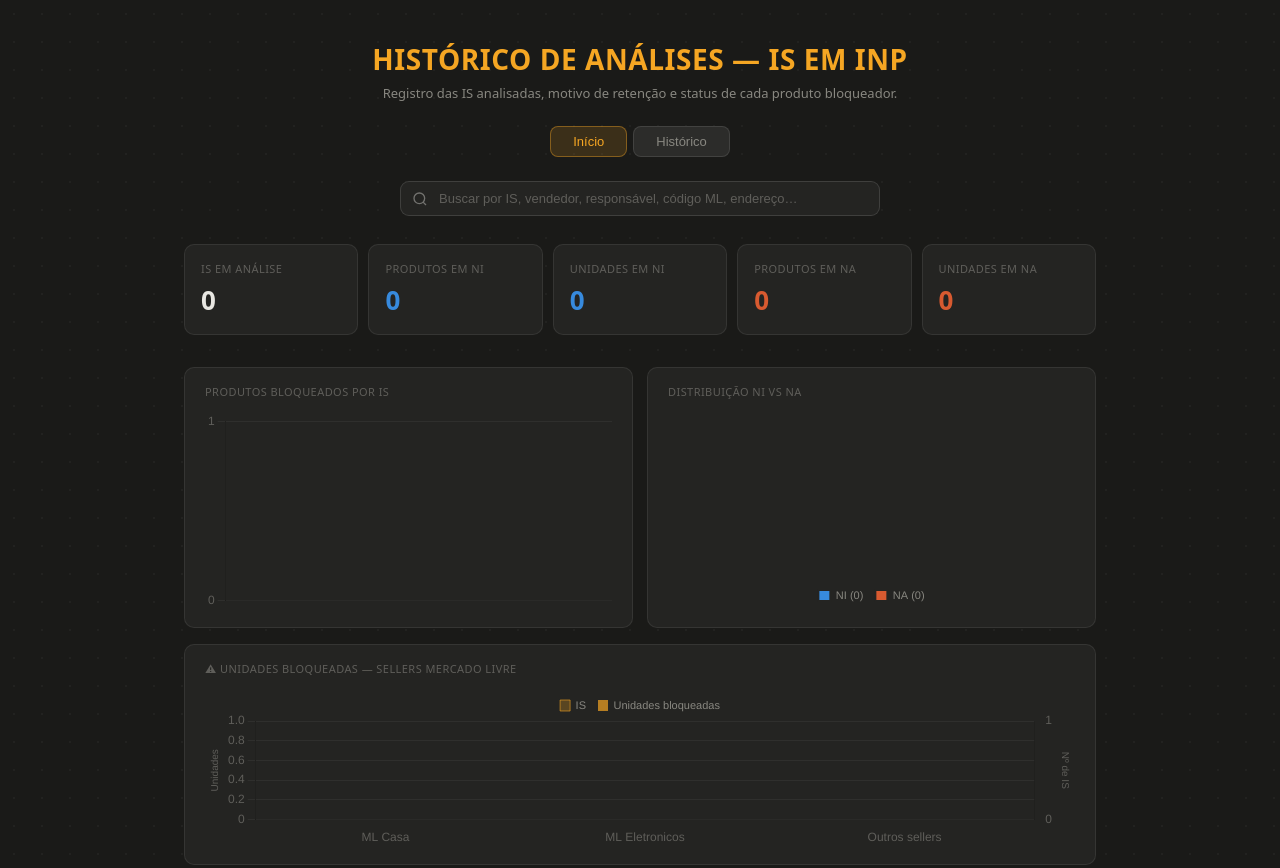
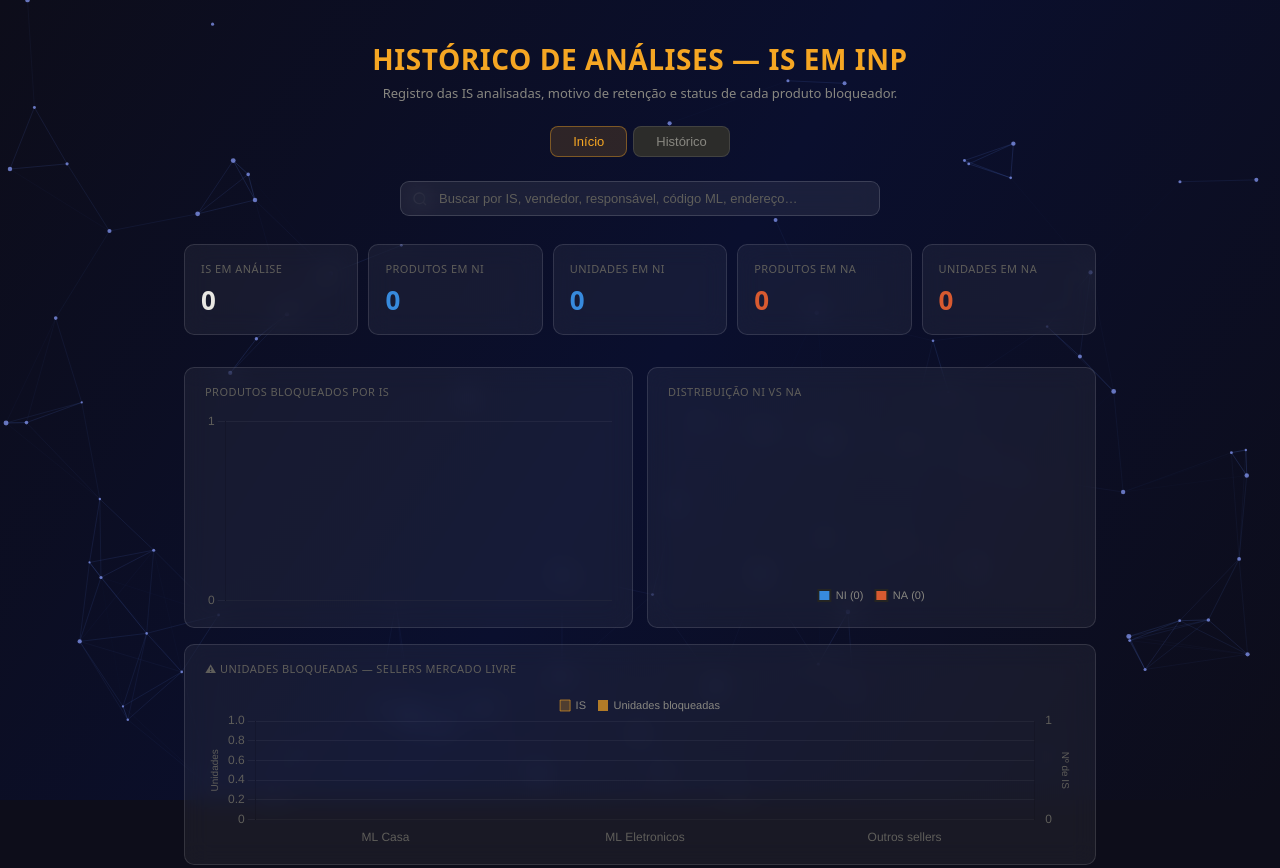
Before and after one commit to ICQA-ADDRESSINP/Analise-IS-INP, a plain HTML site: page index.html in a window 1280 px wide. Shown: the top 868 px of the page. Drawn offline with nearby package versions, Linux system fonts and the light colour scheme.

Commit message:
Add files via upload

```diff
--- a/index.html
+++ b/index.html
@@ -8,7 +8,9 @@
 <style>
 :root{color-scheme:dark}
 *{box-sizing:border-box;margin:0;padding:0}
-body{font-family:system-ui,-apple-system,sans-serif;background-color:#1a1a18;background-image:radial-gradient(rgba(255,255,255,0.035) 1px,transparent 1px);background-size:28px 28px;color:#e8e7e2;font-size:14px;min-height:100vh}
+body{font-family:system-ui,-apple-system,sans-serif;background:#0d0d1a;color:#e8e7e2;font-size:14px;min-height:100vh;overflow-x:hidden}
+#bg-canvas{position:fixed;top:0;left:0;width:100%;height:100%;z-index:0;pointer-events:none}
+.top,.page{position:relative;z-index:1}
 .top{text-align:center;padding:2.5rem 1.5rem 0}
 .top h1{font-size:28px;font-weight:700;color:#f5a623;text-transform:uppercase;letter-spacing:.02em;margin-bottom:.4rem}
 .top p{font-size:13px;color:#888780;margin-bottom:1.5rem}
@@ -17,7 +19,7 @@ body{font-family:system-ui,-apple-system,sans-serif;background-color:#1a1a18;bac
 .nav-btn:hover{background:#383836;color:#e8e7e2}
 .nav-btn.active{background:rgba(245,166,35,.15);border-color:rgba(245,166,35,.4);color:#f5a623}
 .search-wrap{max-width:480px;margin:0 auto 1.75rem;position:relative}
-.search-wrap input{width:100%;background:#242422;border:.5px solid rgba(255,255,255,.12);border-radius:9px;padding:9px 16px 9px 38px;font-size:13px;color:#e8e7e2;outline:none;transition:border-color .15s}
+.search-wrap input{width:100%;background:rgba(255,255,255,0.07);backdrop-filter:blur(10px);-webkit-backdrop-filter:blur(10px);border:.5px solid rgba(255,255,255,.15);border-radius:9px;padding:9px 16px 9px 38px;font-size:13px;color:#e8e7e2;outline:none;transition:border-color .15s}
 .search-wrap input::placeholder{color:#5f5e5a}
 .search-wrap input:focus{border-color:rgba(245,166,35,.4)}
 .search-wrap svg{position:absolute;left:12px;top:50%;transform:translateY(-50%);opacity:.4;pointer-events:none}
@@ -25,17 +27,17 @@ body{font-family:system-ui,-apple-system,sans-serif;background-color:#1a1a18;bac
 .screen{display:none}
 .screen.visible{display:block}
 .metrics{display:grid;grid-template-columns:repeat(5,1fr);gap:10px;margin-bottom:2rem}
-.metric{background:#242422;border:.5px solid rgba(255,255,255,.08);border-radius:10px;padding:1rem}
+.metric{background:rgba(255,255,255,0.05);backdrop-filter:blur(12px);-webkit-backdrop-filter:blur(12px);border:.5px solid rgba(255,255,255,.12);border-radius:10px;padding:1rem}
 .metric-label{font-size:11px;color:#5f5e5a;text-transform:uppercase;letter-spacing:.04em;margin-bottom:6px}
 .metric-value{font-size:26px;font-weight:600;color:#e8e7e2}
 .metric-value.ni{color:#378ADD}
 .metric-value.na{color:#D85A30}
 .charts-row{display:grid;grid-template-columns:1fr 1fr;gap:14px;margin-bottom:1rem}
 .charts-row2{display:grid;grid-template-columns:1fr;gap:14px;margin-bottom:2rem}
-.chart-card{background:#242422;border:.5px solid rgba(255,255,255,.08);border-radius:10px;padding:1rem 1.25rem}
+.chart-card{background:rgba(255,255,255,0.05);backdrop-filter:blur(12px);-webkit-backdrop-filter:blur(12px);border:.5px solid rgba(255,255,255,.12);border-radius:10px;padding:1rem 1.25rem}
 .chart-title{font-size:11px;font-weight:500;color:#5f5e5a;text-transform:uppercase;letter-spacing:.04em;margin-bottom:.75rem}
 .stitle{font-size:11px;font-weight:500;color:#5f5e5a;text-transform:uppercase;letter-spacing:.05em;margin-bottom:.75rem}
-.is-card{background:#242422;border:.5px solid rgba(255,255,255,.08);border-radius:12px;margin-bottom:1.25rem;overflow:hidden}
+.is-card{background:rgba(255,255,255,0.05);backdrop-filter:blur(14px);-webkit-backdrop-filter:blur(14px);border:.5px solid rgba(255,255,255,.12);border-radius:12px;margin-bottom:1.25rem;overflow:hidden}
 .is-card.ml-seller{border-left:3px solid rgba(245,166,35,.6)}
 .is-header{padding:.9rem 1.25rem;border-bottom:.5px solid rgba(255,255,255,.07);display:flex;align-items:flex-start;justify-content:space-between;gap:1rem;flex-wrap:wrap}
 .is-number{font-size:15px;font-weight:600;color:#e8e7e2}
@@ -47,7 +49,7 @@ body{font-family:system-ui,-apple-system,sans-serif;background-color:#1a1a18;bac
 .badge-ok{background:rgba(99,153,34,.15);color:#7ab83a}
 .badge-ml{background:rgba(245,166,35,.12);color:#f5a623;font-size:10px;font-weight:600;padding:2px 7px;border-radius:5px;letter-spacing:.02em}
 .is-header-right{display:flex;gap:8px;align-items:center;flex-wrap:wrap}
-.is-info{padding:.6rem 1.25rem;background:#1e1e1c;border-bottom:.5px solid rgba(255,255,255,.06);display:flex;flex-wrap:wrap;gap:1.5rem}
+.is-info{padding:.6rem 1.25rem;background:rgba(0,0,0,0.15);border-bottom:.5px solid rgba(255,255,255,.06);display:flex;flex-wrap:wrap;gap:1.5rem}
 .info-item{font-size:12px;color:#888780}
 .info-item strong{color:#d3d1c7;font-weight:500}
 table{width:100%;border-collapse:collapse}
@@ -61,7 +63,7 @@ tr:last-child td{border-bottom:none}
 .conclusion-text{font-size:13px;color:#b4b2a9;line-height:1.6}
 .btn-arch{background:rgba(255,255,255,.06);border:.5px solid rgba(255,255,255,.12);color:#888780;font-size:11px;font-weight:500;padding:4px 12px;border-radius:6px;cursor:pointer;transition:all .15s}
 .btn-arch:hover{background:rgba(245,166,35,.12);border-color:rgba(245,166,35,.3);color:#f5a623}
-.hist-item{background:#242422;border:.5px solid rgba(255,255,255,.08);border-radius:10px;padding:1rem 1.25rem;margin-bottom:.75rem;display:flex;align-items:flex-start;justify-content:space-between;gap:1rem;flex-wrap:wrap}
+.hist-item{background:rgba(255,255,255,0.05);backdrop-filter:blur(12px);-webkit-backdrop-filter:blur(12px);border:.5px solid rgba(255,255,255,.12);border-radius:10px;padding:1rem 1.25rem;margin-bottom:.75rem;display:flex;align-items:flex-start;justify-content:space-between;gap:1rem;flex-wrap:wrap}
 .hist-left{flex:1;min-width:0}
 .hist-is{font-size:14px;font-weight:600;color:#e8e7e2;margin-bottom:4px}
 .hist-detail{font-size:12px;color:#888780;line-height:1.7}
@@ -76,6 +78,7 @@ tr:last-child td{border-bottom:none}
 </head>
 <body>
 
+<canvas id="bg-canvas"></canvas>
 <div class="top">
   <h1>Histórico de Análises — IS em INP</h1>
   <p>Registro das IS analisadas, motivo de retenção e status de cada produto bloqueador.</p>
@@ -260,5 +263,82 @@ function renderCharts(){
 renderCharts();
 applyArchived();
 </script>
+<script>
+// ── Particles background ──
+(function(){
+  const canvas=document.getElementById('bg-canvas');
+  const ctx=canvas.getContext('2d');
+  let W,H,mouse={x:-999,y:-999};
+  const N=90, CONNECT=140, MOUSE_R=180;
+  const particles=[];
+
+  function resize(){W=canvas.width=window.innerWidth;H=canvas.height=window.innerHeight;}
+  resize();
+  window.addEventListener('resize',resize);
+  document.addEventListener('mousemove',e=>{mouse.x=e.clientX;mouse.y=e.clientY;});
+
+  for(let i=0;i<N;i++) particles.push({
+    x:Math.random()*W, y:Math.random()*H,
+    vx:(Math.random()-.5)*.4, vy:(Math.random()-.5)*.4,
+    r:Math.random()*1.5+1
+  });
+
+  function draw(){
+    ctx.clearRect(0,0,W,H);
+    // gradient bg
+    const g=ctx.createLinearGradient(0,0,W,H);
+    g.addColorStop(0,'#0d0d1a');
+    g.addColorStop(.5,'#0a0f2e');
+    g.addColorStop(1,'#0d0d1a');
+    ctx.fillStyle=g;
+    ctx.fillRect(0,0,W,H);
+
+    // move
+    for(const p of particles){
+      p.x+=p.vx; p.y+=p.vy;
+      if(p.x<0||p.x>W) p.vx*=-1;
+      if(p.y<0||p.y>H) p.vy*=-1;
+    }
+
+    // connect
+    for(let i=0;i<N;i++){
+      for(let j=i+1;j<N;j++){
+        const dx=particles[i].x-particles[j].x, dy=particles[i].y-particles[j].y;
+        const d=Math.sqrt(dx*dx+dy*dy);
+        if(d<CONNECT){
+          ctx.beginPath();
+          ctx.moveTo(particles[i].x,particles[i].y);
+          ctx.lineTo(particles[j].x,particles[j].y);
+          ctx.strokeStyle=`rgba(100,140,255,${(1-d/CONNECT)*.35})`;
+          ctx.lineWidth=.6;
+          ctx.stroke();
+        }
+      }
+      // mouse connection
+      const mx=particles[i].x-mouse.x, my=particles[i].y-mouse.y;
+      const md=Math.sqrt(mx*mx+my*my);
+      if(md<MOUSE_R){
+        ctx.beginPath();
+        ctx.moveTo(particles[i].x,particles[i].y);
+        ctx.lineTo(mouse.x,mouse.y);
+        ctx.strokeStyle=`rgba(180,160,255,${(1-md/MOUSE_R)*.5})`;
+        ctx.lineWidth=.8;
+        ctx.stroke();
+      }
+    }
+
+    // dots
+    for(const p of particles){
+      ctx.beginPath();
+      ctx.arc(p.x,p.y,p.r,0,Math.PI*2);
+      ctx.fillStyle='rgba(140,160,255,0.7)';
+      ctx.fill();
+    }
+
+    requestAnimationFrame(draw);
+  }
+  draw();
+})();
+</script>
 </body>
 </html>
```
